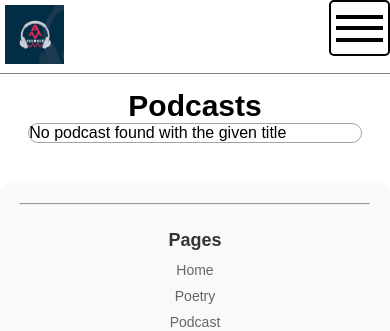
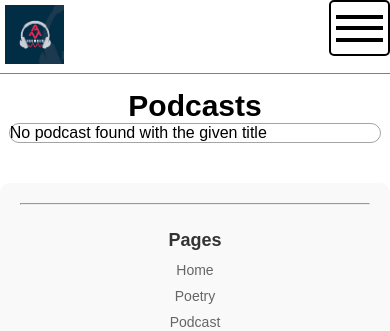
Before and after one commit to gaudeltheg/audiosite, a PHP site: page /single-podcast.php?title=1 in a window 390 px wide. Shown: the top 331 px of the page. Run offline with PHP 8.4, Linux system fonts and the light colour scheme; data that the repository does not hold is empty.

Commit message:
Update single-podcast-responsive.css/aayush

```diff
--- a/audiofirstdraft/single-podcast-responsive.css
+++ b/audiofirstdraft/single-podcast-responsive.css
@@ -3,7 +3,7 @@
     display: none;
 }
 .container{
-    width: 90%;
+    width: 95vw;
     /* margin: auto; */
 }
 .container-1{
@@ -12,7 +12,9 @@
  left: 5%;
  align-items: flex-start;
 }
-
+.podcast-container{
+    width: 95vw;
+}
 .audio-container{
     width: 80%;
     height: auto;
```
